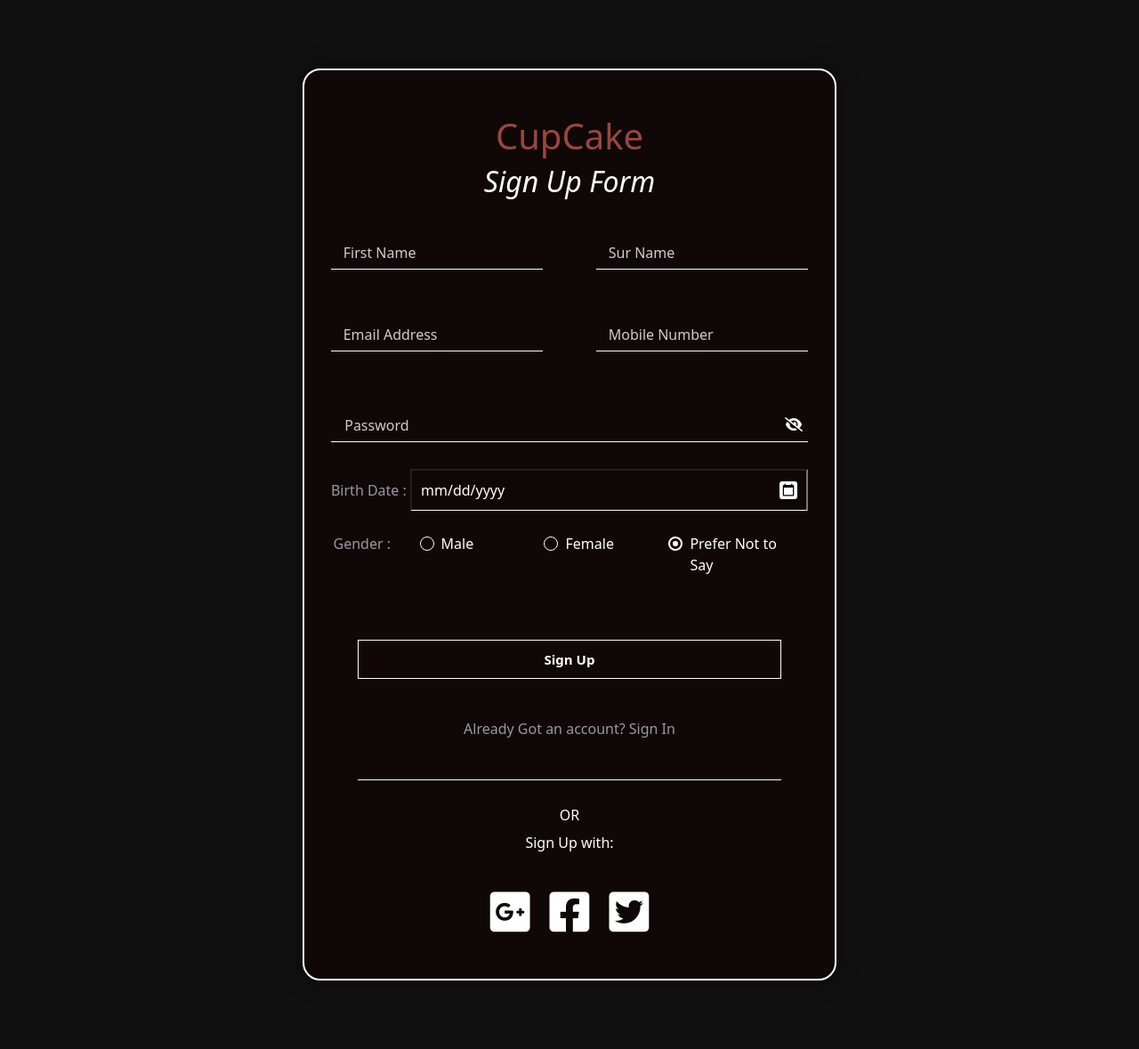
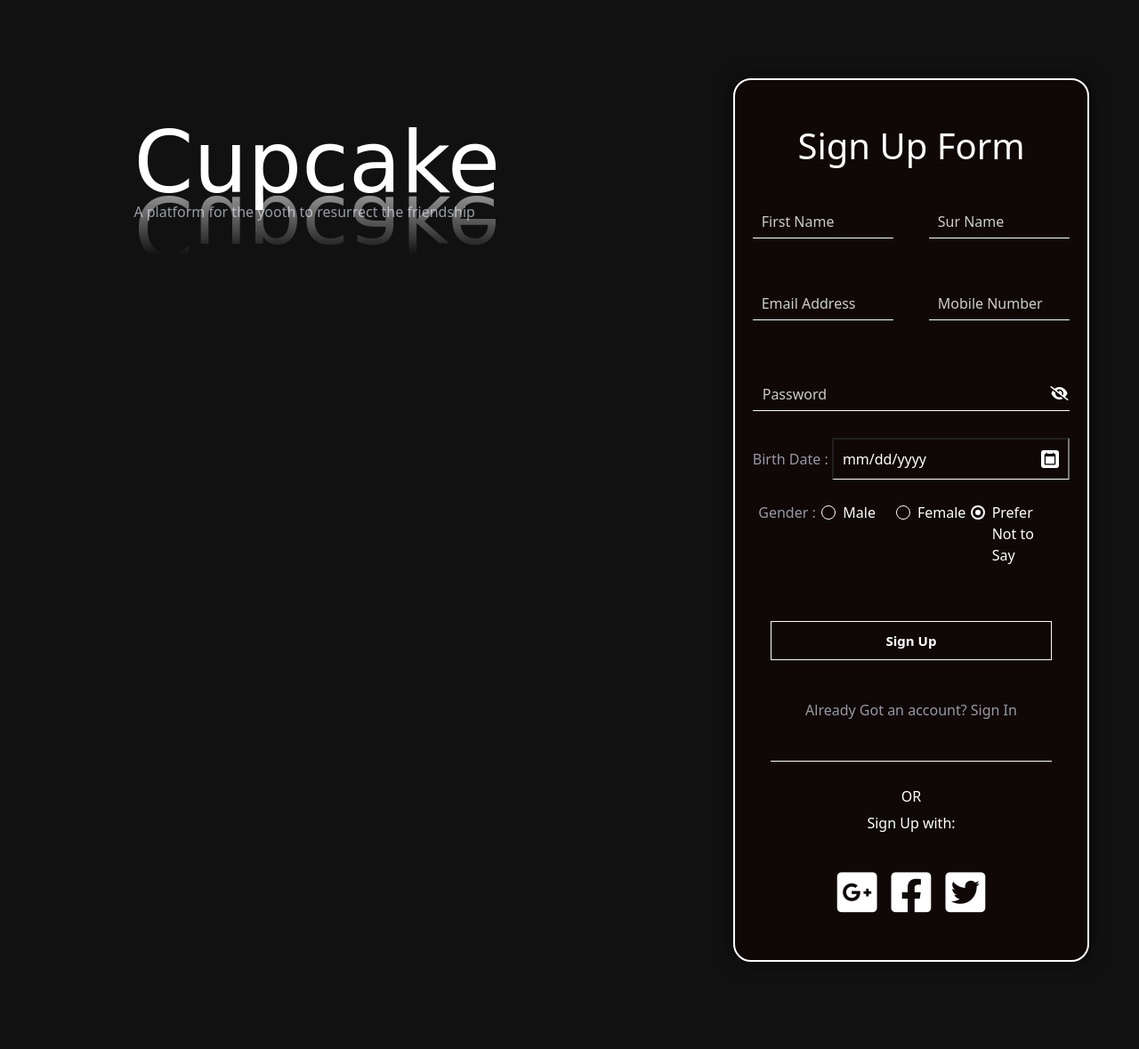
Before and after one commit to Arcane2202/Cupcake, a PHP site: page /signup.php in a window 1280 px wide. Shown: the whole page at 89% size. After the commit the page ends 1081 px from the top, so only its background shows below. Run offline with PHP 8.4, Linux system fonts and the light colour scheme; some libraries are stand-ins or nearby versions.

Commit message:
optional

```diff
--- a/css/main.css
+++ b/css/main.css
@@ -241,3 +241,36 @@
         visibility: visible;
         border: 2px solid white;
 }
+@import url('https://fonts.googleapis.com/css?family=Bad+Script');
+
+.tubelight{
+    position: relative;
+    font-size: 6em;
+    color:#9a463d;
+    text-align: left;
+    -webkit-box-reflect: below 1px linear-gradient(transparent, #0008);
+    outline: none;
+    line-height: 0.70em;
+    animation: animate 4s linear infinite;
+    font-family: 'Bad Script', cursive;
+
+}
+
+@keyframes animate
+{
+    0%,18%,20%,88%,92%
+    {
+        color:#9a463d;
+        text-shadow: none;
+    }
+    19%,21%,27%,77%
+    {
+        color: #fff;
+        text-shadow: 0 0 10px #9a463d,
+                     0 0 20px #9a463d,
+                     0 0 40px #9a463d,
+                     0 0 80px #9a463d,
+                     0 0 160px #9a463d,
+                     0 0 240px #9a463d,
+    }
+}
--- a/login.php
+++ b/login.php
@@ -33,7 +33,6 @@
         <link rel="stylesheet" href="https://cdnjs.cloudflare.com/ajax/libs/font-awesome/6.1.2/css/all.css">
         <link rel="stylesheet" href="https://cdnjs.cloudflare.com/ajax/libs/twitter-bootstrap/5.1.0/css/bootstrap.min.css">
 
-
     </head>
 
     <body style="background-color: var(--col4);
@@ -55,7 +54,7 @@
             margin-top:20%; margin-left:10%;">
 -->
             <div style="margin-top:20%; padding-left:20%;">
-                <h1 style="color:#9a463d;">Cup Cake</h1>
+                <h1 class="tubelight"> Cupcake </h1>
                 <p style="color:#c6c9d8bf;">A platform for the yooth to resurrect the friendship</p>
 
 
--- a/signup.php
+++ b/signup.php
@@ -48,10 +48,25 @@
     <body style="background-color: var(--col4);
     color: antiquewhite;">
 
+<div style="overflow: hidden; display:flex;">
+            <div style="flex:3;">
 
-            <div class="form-box2" align="center" style="margin: 6% auto;">
-                <h1 style="color:#9a463d;">CupCake</h1>
-                    <h2 align="center"><i>Sign Up Form</i></h2>
+<!--
+            <img src="./img/logo.png" style="width:30% ; height:30%;
+            margin-top:20%; margin-left:10%;">
+-->
+                <div style="margin-top:20%; padding-left:20%;">
+                    <h1 class="tubelight"> Cupcake </h1>
+                    <p style="color:#c6c9d8bf;">A platform for the yooth to resurrect the friendship</p>
+
+
+                </div>
+
+            </div>
+
+            <div style="flex:1; padding:5%;">
+                <div class="form-box" align="center" >
+                <h1 align="center">Sign Up Form</h1>
                     <form method="post" action="">
                     <div style="display: flex;">
                         <div style="flex:1">
@@ -95,11 +110,13 @@
                     </div>
 
                     </div>
+                    <div style="padding-left: 5%; padding-right:5%;">
+                        <label style="color:#c6c9d8bf">Birth Date : </label>
+                        <input name="dob" value="<?php echo $dob?>" type="date" placeholder="Birth Date" >
+                    </div>
 
-                    <label style="color:#c6c9d8bf">Birth Date : </label>
-                    <input name="dob" value="<?php echo $dob?>" type="date" placeholder="Birth Date" >
 
-                    <div style="display: flex; padding-top:25px;" >
+                    <div style="display: flex; padding-top:25px; padding-left: 5%; padding-right:5%;" >
                         <div style="flex: 0.25; color:#c6c9d8bf;">Gender : </div>
 
                         <div style="flex:0.9;">
@@ -166,8 +183,13 @@
 
 
 
+                </div>
 
-                </div>
+
+
+
+            </div>
+
 
 
 
```
Also changed, not shown: css/logo.css (added, +100 -0 lines).
